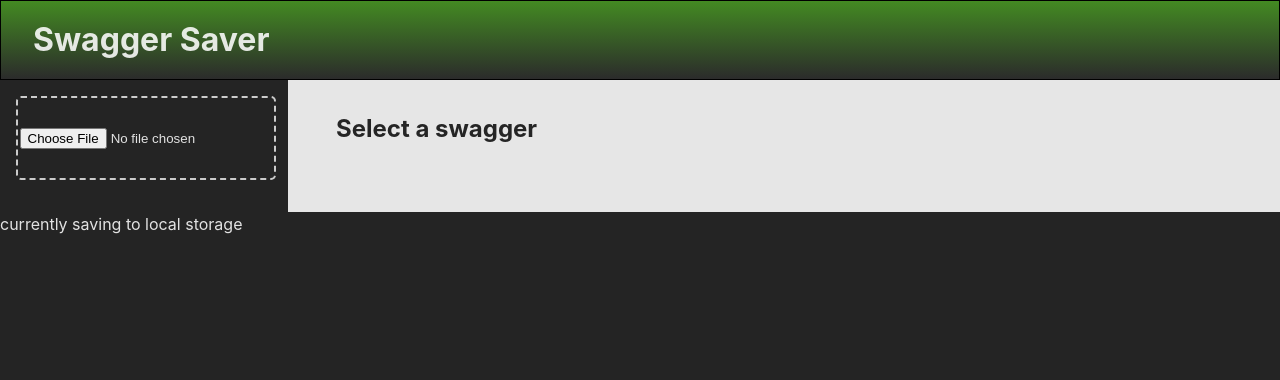
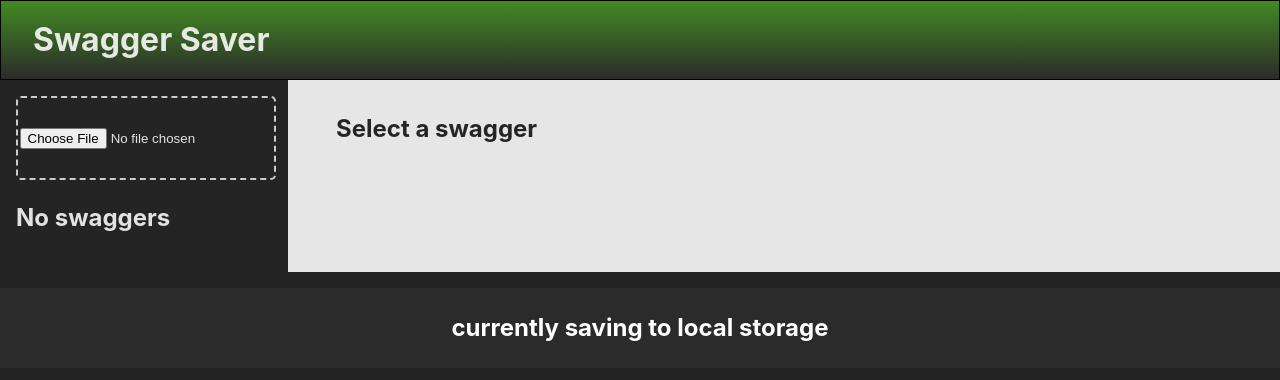
Before and after one commit to mdewey/swagger-viewer.client, a React (Vite) app: page / in a window 1280 px wide. Shown: the top 380 px of the page. Built offline with nearby package versions, Linux system fonts and the light colour scheme.

Commit message:
(bug) redux not updating

```diff
--- a/src/App.scss
+++ b/src/App.scss
@@ -28,3 +28,16 @@ body,
     background-color: #e6e6e6;
   }
 }
+
+footer{
+  display: flex;
+  justify-content: center;
+  align-items: center;
+  height: 5rem;
+  background-color: #2b2b2b;
+  color: #fff;
+  font-size: 1.5rem;
+  font-weight: bold;
+  text-align: center;
+  margin-top: 1rem;
+}
--- a/src/App.tsx
+++ b/src/App.tsx
@@ -1,4 +1,5 @@
 import './App.scss'
+import { useEffect } from 'react'
 import Sidebar from './components/Sidebar'
 import ShowSwagger from './components/ShowSwagger'
 import AddSwagger from './components/AddSwagger'
@@ -11,11 +12,12 @@ import { useDispatch } from 'react-redux'
 import { LOCAL_STORAGE_KEY } from './constants'
 
 function App() {
+  const [swaggers] = useLocalStorage(LOCAL_STORAGE_KEY, []);
+  const dispatch = useDispatch();
 
-  const [swaggers] = useLocalStorage(LOCAL_STORAGE_KEY, []);
-
-  const dispatch = useDispatch();
-  dispatch(initSwaggers(swaggers));
+  useEffect(() => {
+    dispatch(initSwaggers(swaggers));
+  }, [dispatch, swaggers])
 
   return (
     <>
--- a/src/components/DownloadSwagger.tsx
+++ b/src/components/DownloadSwagger.tsx
@@ -9,7 +9,7 @@ export default function DownloadSwagger(swagger: SwaggerItem) {
     const url = URL.createObjectURL(blob)
     const a = document.createElement('a')
     a.href = url
-    a.download = swagger.name
+    a.download = `${swagger.name}.swagger.json`
     a.click()
     URL.revokeObjectURL(url)
   }
--- a/src/components/ShowSwagger.tsx
+++ b/src/components/ShowSwagger.tsx
@@ -8,12 +8,22 @@ import { RootState } from '../features/swaggers/swaggerSlice'
 import SwaggerName from "./SwaggerName";
 
 import '../styles/swagger-container.scss'
+import { useState, useEffect } from "react";
 
 export default function ShowSwagger() {
   const swagger = useSelector((state: RootState) => state.swagger.selectedSwagger);
+  const [swaggerData, setSwaggerData] = useState(swagger?.data);
+
+  useEffect(() => {
+    setSwaggerData(swagger?.data);
+  }, [swagger]);
 
   if (swagger == null) {
     return <h2>Select a swagger</h2>
+  }
+
+  if (swaggerData == null) {
+    return <h2>No data</h2>
   }
 
   return (
@@ -21,7 +31,7 @@ export default function ShowSwagger() {
       <SwaggerName />
       <div>
         <SwaggerUI
-          spec={swagger.data}
+          spec={swaggerData}
         />
       </div>
     </div>
--- a/src/components/Sidebar.tsx
+++ b/src/components/Sidebar.tsx
@@ -26,6 +26,10 @@ export default function Sidebar() {
     setLocalSwaggers(localSwaggers.filter(swagger => swagger.id !== swaggerSelected.id));
   }
 
+  if (swaggers.length === 0) {
+    return <h2>No swaggers</h2>
+  }
+
   return (
     <div className="swagger-list">
       <ul>
--- a/src/components/SwaggerName.tsx
+++ b/src/components/SwaggerName.tsx
@@ -1,4 +1,4 @@
-import { useState } from "react";
+import { useState, useEffect } from "react";
 import { useDispatch, useSelector } from "react-redux";
 
 import { RootState, SwaggerItem, updateSwagger } from "../features/swaggers/swaggerSlice";
@@ -11,9 +11,16 @@ import { LOCAL_STORAGE_KEY } from '../constants'
 export default function SwaggerName() {
   const swagger = useSelector((state: RootState) => state.swagger.selectedSwagger);
   const [isEditing, setIsEditing] = useState<boolean>(false);
+
   const [name, setName] = useState<string>(swagger ? swagger.name : '');
   const dispatch = useDispatch();
   const [swaggers, setLocalSwaggers] = useLocalStorage<SwaggerItem[]>(LOCAL_STORAGE_KEY, []);
+
+  useEffect(() => {
+    setName(swagger?.name || '');
+  }, [swagger])
+
+
   const enableEdit = () => {
     setIsEditing(true);
   }
```
